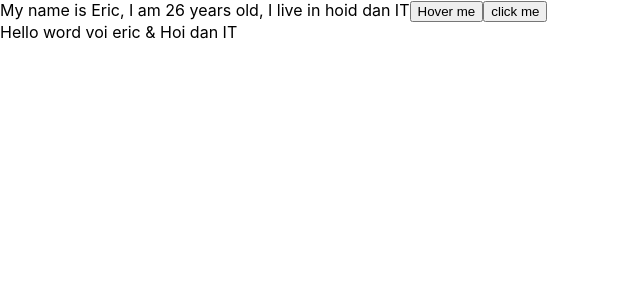
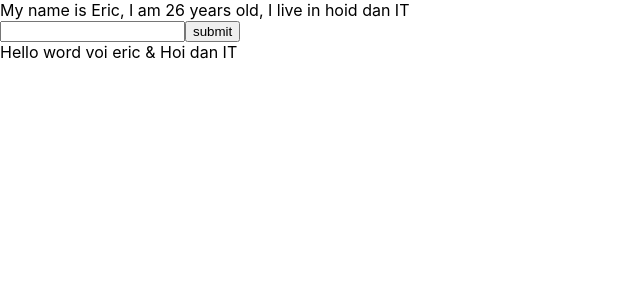
Before and after one commit to NguyenNgocTam-0408/test-react-upload, a React (Create React App) app: page / in a window 1280 px wide. Shown: the top 300 px of the page, without its empty margins (0-640 px from the left). Built offline with nearby package versions, Linux system fonts and the light colour scheme.

Commit message:
form in react

```diff
--- a/src/components/MyComponents.js
+++ b/src/components/MyComponents.js
@@ -17,14 +17,27 @@
   }
   handleOnMouseOver(event) {
   console.log("di chuyet vao toi")
-}
+
+  }
+  handleOnChangeInput = (event) =>{
+    this.setState({
+      name: event.target.value,
+    });
+  }
+  handleOnSubmit = (event) => {
+    alert('Form submitted');
+  }
   render() {
     return (
       <div>
 
          My name is {this.state.name}, I am {this.state.age} years old, I live in {this.state.address}
-        <button onMouseOver={this.handleOnMouseOver}>Hover me</button>
-        <button onClick={(event)=> {this.handleclick(event)}}>click me</button>
+        <form onSubmit={(event) => {this.handleOnSubmit(event)}}>
+            <input type='text'
+            onChange={(event)=>{this.handleOnChangeInput(event)}}/>
+            <button> submit</button>
+        </form>
+
       </div>
     );
   }
```
